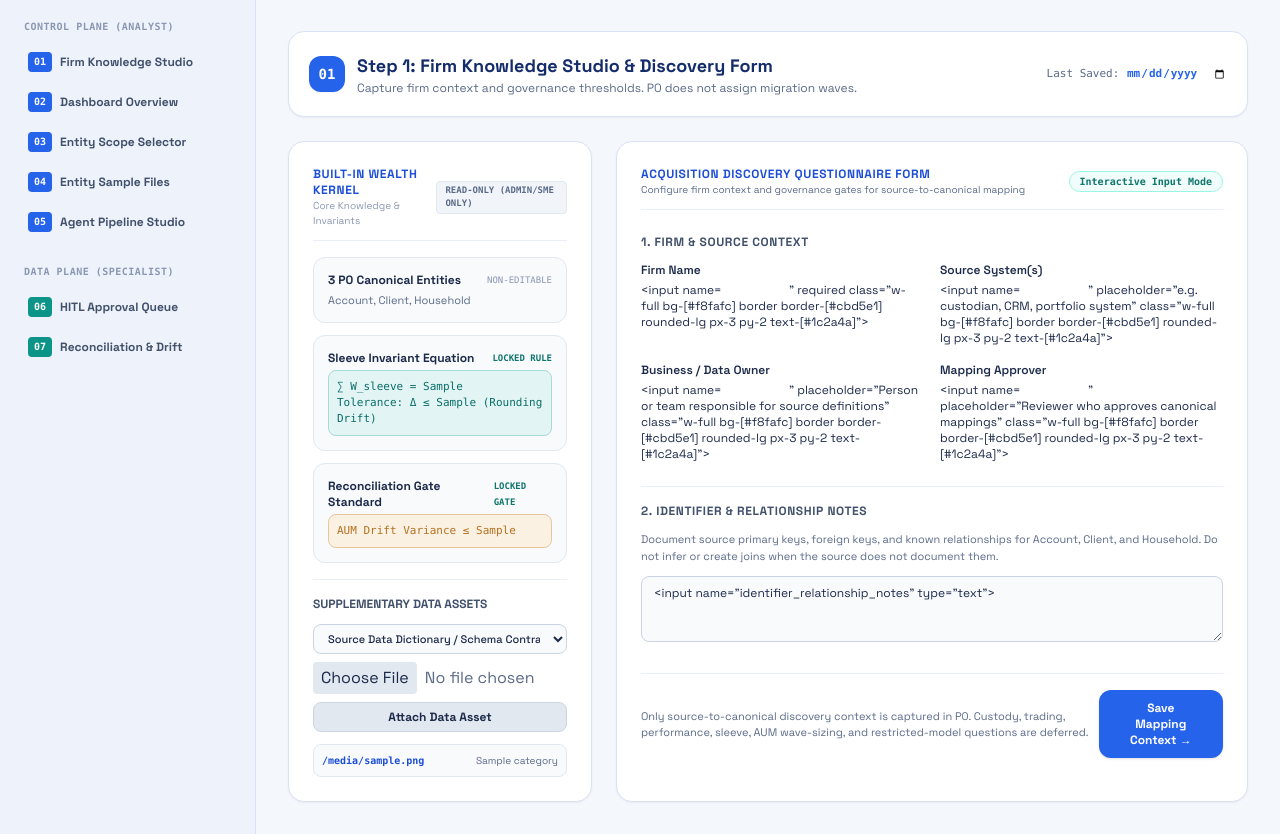
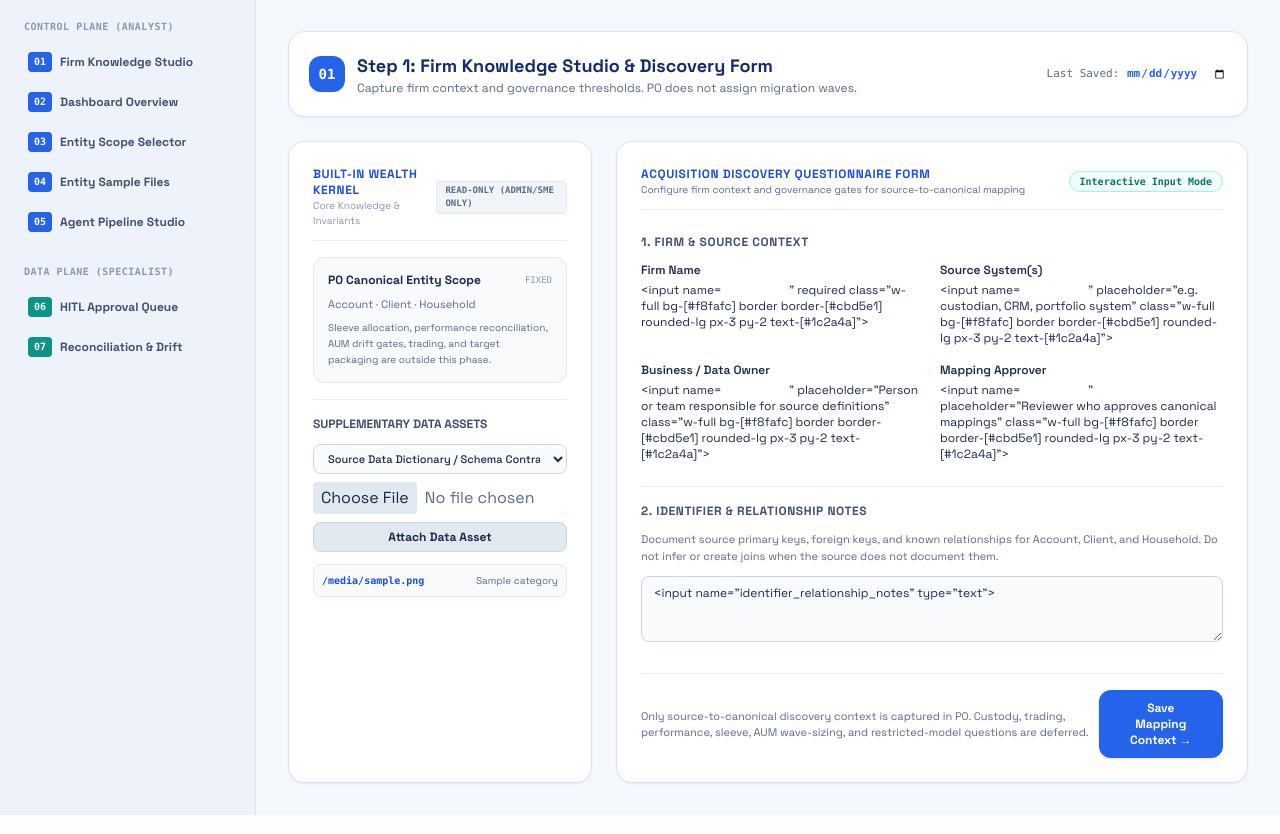
Before and after one commit to jeevamutharasiselvarasu/wealth-migration-platform, a FastAPI app: template ui/templates/firm_knowledge.html in a window 1280 px wide. Shown: the part 64-898 px from the top of the page. Run offline with FastAPI, Linux system fonts and the light colour scheme; the template is opened without the code that fills it: most values are stand-ins (such as "Sample title", 1, 10 or a date in 2020); form fields are guessed from the names that the template uses; some libraries are stand-ins or nearby versions.

Commit message:
Remove legacy sleeve and AUM kernel controls from P0 knowledge studio

```diff
--- a/ui/templates/firm_knowledge.html
+++ b/ui/templates/firm_knowledge.html
@@ -35,71 +35,11 @@
                 {% endif %}
             </div>
 
-            {% if user_role in ['Platform Admin', 'Domain SME'] %}
-            <!-- ADMIN / SME EDITABLE KERNEL SPEC FORM -->
-            <form action="/api/kernel/update" method="POST" class="space-y-3 text-xs">
-                <div class="bg-[#f8fafc] p-3.5 rounded-xl border border-[#e2e8f0] space-y-1">
-                    <div class="flex justify-between items-center">
-                        <span class="font-bold text-[#1c2a4a]">P0 Canonical Entities</span>
-                        <span class="text-[9px] text-[#8a97b2] font-mono">FIXED TAXONOMY</span>
-                    </div>
-                    <div class="text-[11px] text-[#5a6a88]">Account, Client, Household</div>
-                </div>
-
-                <div class="bg-[#f8fafc] p-3.5 rounded-xl border border-[#e2e8f0] space-y-2">
-                    <label class="block font-bold text-[#1c2a4a]">Sleeve Invariant Equation</label>
-                    <input type="text" name="sleeve_invariant" value="{{ kernel_specs.sleeve_invariant }}" required
-                           class="w-full bg-white border border-[#cbd5e1] rounded-lg px-2.5 py-1.5 font-mono text-[11px] text-teal-800 focus:outline-none focus:border-blue-500">
-                    <div class="flex justify-between items-center text-[10px]">
-                        <span class="text-[#5a6a88]">Drift Tolerance (&Delta;):</span>
-                        <input type="text" name="sleeve_tolerance" value="{{ kernel_specs.sleeve_tolerance }}" required
-                               class="w-24 bg-white border border-[#cbd5e1] rounded px-1.5 py-0.5 font-mono text-right text-[10px] text-teal-800">
-                    </div>
-                </div>
-
-                <div class="bg-[#f8fafc] p-3.5 rounded-xl border border-[#e2e8f0] space-y-2">
-                    <label class="block font-bold text-[#1c2a4a]">Reconciliation Gate Standard</label>
-                    <input type="text" name="aum_drift_gate" value="{{ kernel_specs.aum_drift_gate }}" required
-                           class="w-full bg-white border border-[#cbd5e1] rounded-lg px-2.5 py-1.5 font-mono text-[11px] text-amber-800 focus:outline-none focus:border-blue-500">
-                </div>
-
-                <button type="submit" class="w-full bg-teal-600 hover:bg-teal-700 text-white font-bold py-2 rounded-xl text-xs transition shadow-sm">
-                    Update Kernel Configuration →
-                </button>
-            </form>
-            {% else %}
-            <!-- READ-ONLY KERNEL SPEC DISPLAY -->
-            <div class="space-y-3 text-xs">
-                <div class="bg-[#f8fafc] p-3.5 rounded-xl border border-[#e2e8f0] space-y-1">
-                    <div class="flex justify-between items-center">
-                        <span class="font-bold text-[#1c2a4a]">3 P0 Canonical Entities</span>
-                        <span class="text-[9px] text-[#8a97b2] font-mono">NON-EDITABLE</span>
-                    </div>
-                    <div class="text-[11px] text-[#5a6a88]">Account, Client, Household</div>
-                </div>
-
-                <div class="bg-[#f8fafc] p-3.5 rounded-xl border border-[#e2e8f0] space-y-1">
-                    <div class="flex justify-between items-center">
-                        <span class="font-bold text-[#1c2a4a]">Sleeve Invariant Equation</span>
-                        <span class="text-[9px] text-teal-700 font-mono font-semibold">LOCKED RULE</span>
-                    </div>
-                    <div class="text-[11px] font-mono bg-[#e2f4f3] text-[#0a6e69] p-2 rounded-lg border border-[#a6dbd7]">
-                        &sum; W_sleeve = {{ kernel_specs.sleeve_invariant }}<br/>
-                        Tolerance: &Delta; &le; {{ kernel_specs.sleeve_tolerance }} (Rounding Drift)
-                    </div>
-                </div>
-
-                <div class="bg-[#f8fafc] p-3.5 rounded-xl border border-[#e2e8f0] space-y-1">
-                    <div class="flex justify-between items-center">
-                        <span class="font-bold text-[#1c2a4a]">Reconciliation Gate Standard</span>
-                        <span class="text-[9px] text-teal-700 font-mono font-semibold">LOCKED GATE</span>
-                    </div>
-                    <div class="text-[11px] font-mono bg-[#faf1e3] text-[#b4711f] p-2 rounded-lg border border-[#e6c79a]">
-                        AUM Drift Variance &le; {{ kernel_specs.aum_drift_gate }}
-                    </div>
-                </div>
+            <div class="bg-[#f8fafc] p-3.5 rounded-xl border border-[#e2e8f0] space-y-2 text-xs">
+                <div class="flex justify-between items-center"><span class="font-bold text-[#1c2a4a]">P0 Canonical Entity Scope</span><span class="text-[9px] text-[#8a97b2] font-mono">FIXED</span></div>
+                <div class="text-[11px] text-[#5a6a88]">Account · Client · Household</div>
+                <p class="text-[10px] text-[#5a6a88]">Sleeve allocation, performance reconciliation, AUM drift gates, trading, and target packaging are outside this phase.</p>
             </div>
-            {% endif %}
 
             <!-- Supplementary Data Attachments -->
             <div class="border-t border-[#e9eff9] pt-4 space-y-3">
```
